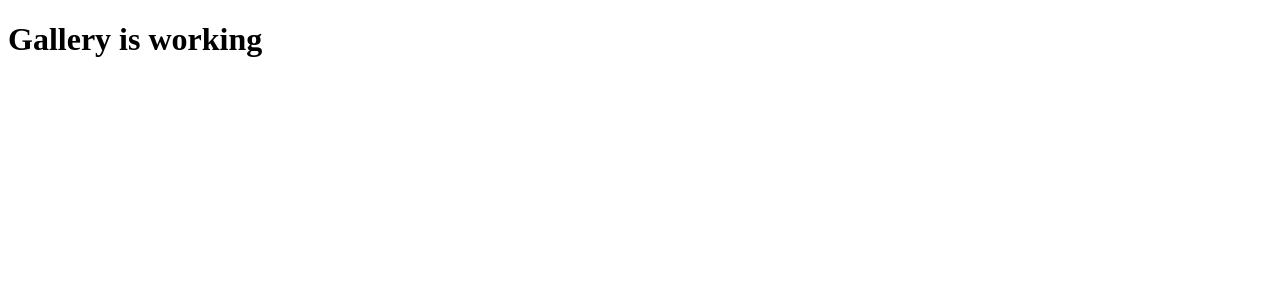
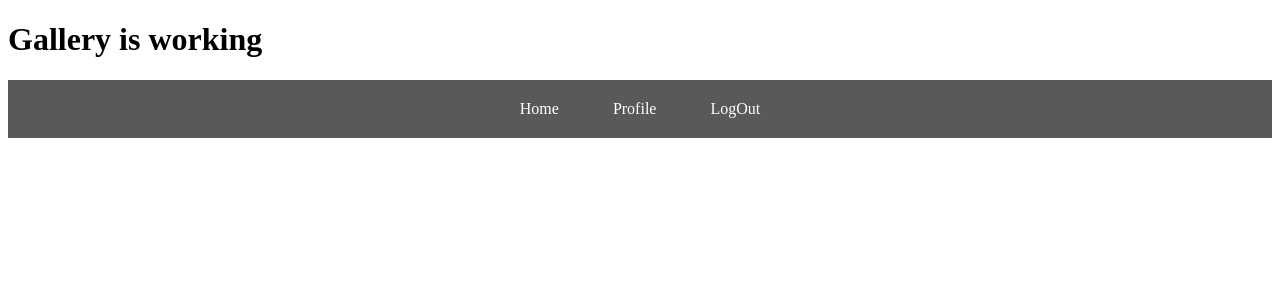
Before and after one commit to kmodipa/simple-mvc, a PHP site: page /gallery in a window 1280 px wide. Shown: the top 300 px of the page. Run offline with PHP 8.4, Linux system fonts and the light colour scheme.

Commit message:
added a simple nav bar

```diff
--- a/Views/css/index.css
+++ b/Views/css/index.css
@@ -2,3 +2,30 @@
 {
 	font-family: 'Anton', serif;
 }
+
+/* The entire nav bar */
+.nav {
+	background-color: #595959;
+	color: #ffffff;
+	list-style: none;
+	text-align: center;
+	padding: 20px 0 20px 0;
+}
+
+/* List inside the nav bar */
+.nav > li {
+	display: inline-block;
+	padding: 0 25px 0 25px;
+
+}
+
+/* The links inside the nav bar */
+.nav > li > a {
+	text-decoration: none;
+	color: #ffffff;
+}
+
+/* The nav-bar hover color */
+.nav > li > a:hover {
+	color: #c1c1c1;
+}
--- a/Views/gallery.php
+++ b/Views/gallery.php
@@ -32,5 +32,12 @@
 <!-- It's a body thing -->
 <body>
 	<h1> Gallery is working </h1>
+
+	<!-- The nav-bar -->
+	<ul class="nav">
+		<li><a href="#">Home</a></li>
+		<li><a href="#">Profile</a></li>
+		<li><a href="#">LogOut</a></li>
+	</ul>
 </body>
 </html>
```
